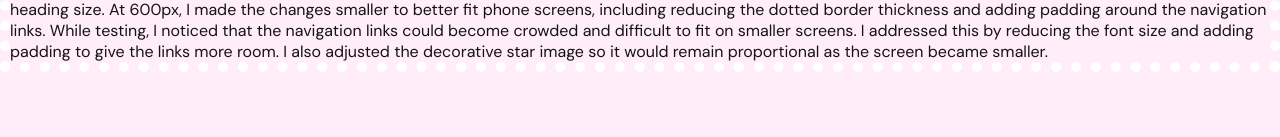
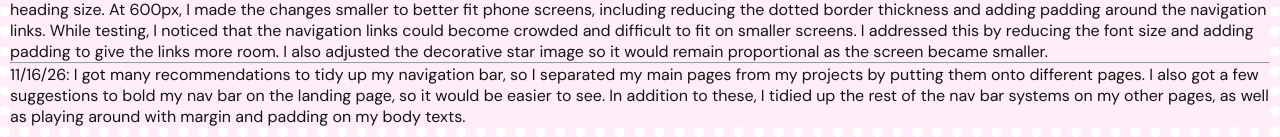
Before and after one commit to marielle-a21/monday_ixsketchbook, a plain HTML site: page Checkpoint_two/checkpoint_two.html in a window 1280 px wide. Shown: the part 2124-2261 px from the top of the page. Before the commit the page ends 2196 px from the top, so only its background shows below. Drawn offline with Linux system fonts and the light colour scheme.

Commit message:
checkpoint

```diff
--- a/Checkpoint_two/checkpoint_two.html
+++ b/Checkpoint_two/checkpoint_two.html
@@ -46,3 +46,7 @@
     <img class="pageimgs" src="img/pagept2.png" alt="page part 2">
     <p>11/8/26:  I chose 900px to accommodate tablet-sized screens and 600px for mobile devices. At 900px, I changed the navigation font size, star image width, and main heading size. At 600px, I made the changes smaller to better fit phone screens, including reducing the dotted border thickness and adding padding around the navigation links. While testing, I noticed that the navigation links could become crowded and difficult to fit on smaller screens. I addressed this by reducing the font size and adding padding to give the links more room. I also adjusted the decorative star image so it would remain proportional as the screen became smaller.</p>
     </article>
+
+    <article>
+    <hr>
+    <p> 11/16/26: I got many recommendations to tidy up my navigation bar, so I separated my main pages from my projects by putting them onto different pages. I also got a few suggestions to bold my nav bar on the landing page, so it would be easier to see. In addition to these, I tidied up the rest of the nav bar systems on my other pages, as well as playing around with margin and padding on my body texts.
```
